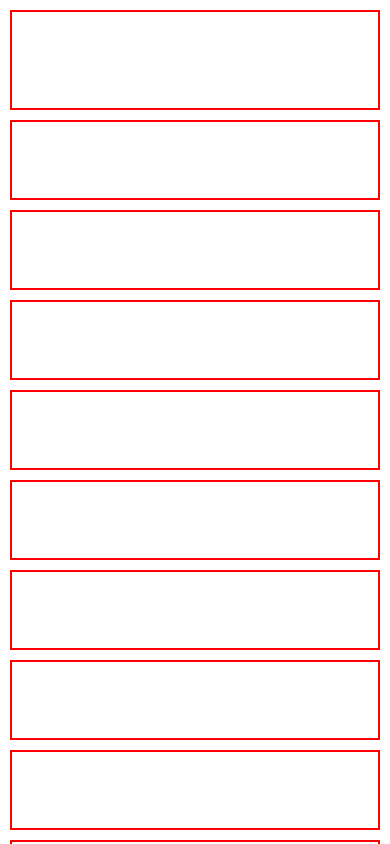
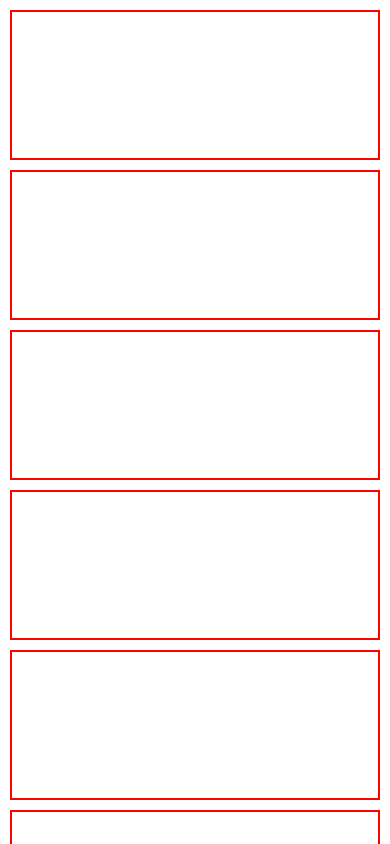
Before and after one commit to michalevinnn/Assignment2-Grid-CSS-Flex-Bootstrap_AI, a plain HTML site: page plainCSS-Copilot.html in a window 390 px wide. Shown: the top 844 px of the page. Drawn offline with Linux system fonts and the light colour scheme.

Commit message:
Update plainCSS-Copilot.css

```diff
--- a/plainCSS-Copilot.css
+++ b/plainCSS-Copilot.css
@@ -6,18 +6,23 @@
 
 body {
     font-family: Arial, sans-serif;
+    height: 100vh; /* Mandatory for percentages to work */
+    overflow: hidden; /* Prevents unnecessary scrolling */
 }
 
-/* Main container: 2-column layout */
+/* Main container */
 .container {
-    height: 100vh;
+    width: 100%;
+    height: 100%;
     padding: 10px;
+    /* Clears floats */
     overflow: hidden;
 }
 
 /* Sidebar: 20% width */
 .sidebar {
-    width: calc(20% - 5px);
+    /* Width 20% minus the right margin */
+    width: calc(20% - 10px);
     height: 100%;
     border: 2px solid red;
     float: left;
@@ -26,22 +31,28 @@ body {
 
 /* Main Content: 80% width */
 .main-content {
-    width: calc(80% - 5px);
+    width: 80%; /* The remaining width */
     height: 100%;
     float: left;
-    display: flex;
-    flex-direction: column;
-    gap: 10px;
 }
 
-/* Row: Each row gets equal height */
+/* Row: Each row gets equal height using Calc instead of Flex */
 .row {
-    flex: 1;
+    width: 100%;
+    /* Calculation: 100% height, minus two 10px margins, divided by 3 rows */
+    height: calc((100% - 20px) / 3);
+    float: left;
+    margin-bottom: 10px; /* Gap between rows */
+}
+
+/* Remove bottom margin for the last row to prevent overflow */
+.row:last-child {
     margin-bottom: 0;
 }
 
-/* Row 1: Four equal boxes (25% width each) */
+/* Row 1: Four equal boxes */
 .box-quarter {
+    /* Calculation: 25% minus 3 gaps of 10px distributed over 4 boxes (7.5px) */
     width: calc(25% - 7.5px);
     height: 100%;
     border: 2px solid red;
@@ -53,19 +64,21 @@ body {
     margin-right: 0;
 }
 
-/* Row 2: Left half (50% width) */
+/* Row 2: Left half */
 .half-left {
-    width: calc(50% - 5px);
+    width: calc(50% - 5px); /* 50% minus half gap */
     height: 100%;
     float: left;
     margin-right: 10px;
 }
 
-/* Row 2: Strips inside the left half */
+/* Row 2: Strips inside */
 .strip {
     width: 100%;
+    /* Half height minus half gap */
     height: calc(50% - 5px);
     border: 2px solid red;
+    float: left; /* Important to prevent margin collapse */
     margin-bottom: 10px;
 }
 
@@ -73,7 +86,7 @@ body {
     margin-bottom: 0;
 }
 
-/* Row 2: Right half (50% width) */
+/* Row 2: Right half */
 .half-right {
     width: calc(50% - 5px);
     height: 100%;
@@ -81,7 +94,7 @@ body {
     float: left;
 }
 
-/* Row 3: Wide box (66% width) */
+/* Row 3: Wide box */
 .box-wide {
     width: calc(66.66% - 5px);
     height: 100%;
@@ -90,7 +103,7 @@ body {
     margin-right: 10px;
 }
 
-/* Row 3: Narrow box (33% width) */
+/* Row 3: Narrow box */
 .box-narrow {
     width: calc(33.33% - 5px);
     height: 100%;
@@ -100,77 +113,43 @@ body {
 
 /* Responsive: Screens smaller than 750px */
 @media (max-width: 750px) {
+    body {
+        height: auto;
+        overflow: auto;
+    }
+
     .container {
         height: auto;
+        overflow: visible;
     }
 
-    .sidebar {
+    .sidebar,
+    .main-content,
+    .row,
+    .box-quarter,
+    .half-left,
+    .half-right,
+    .box-wide,
+    .box-narrow {
         width: 100%;
-        height: 100px;
+        height: auto; /* Reset calculated height */
         float: none;
         margin-right: 0;
         margin-bottom: 10px;
-    }
-
-    .main-content {
-        width: 100%;
-        height: auto;
-        float: none;
         display: block;
     }
 
-    .row {
-        margin-bottom: 10px;
-        height: auto;
-        overflow: hidden;
-    }
-
-    .box-quarter {
-        width: 100%;
-        height: auto;
-        min-height: 80px;
-        float: none;
-        margin-right: 0;
-        margin-bottom: 10px;
-    }
-
-    .box-quarter:last-child {
-        margin-bottom: 0;
+    /* Set fixed height for boxes on mobile for visibility */
+    .sidebar, .box-quarter, .half-right, .box-wide, .box-narrow {
+        height: 150px;
     }
 
     .half-left {
-        width: 100%;
-        height: auto;
-        float: none;
-        margin-right: 0;
-        margin-bottom: 10px;
-    }
-
-    .half-right {
-        width: 100%;
-        height: auto;
-        min-height: 80px;
-        float: none;
+        height: auto; /* Strip container adapts to content */
     }
 
     .strip {
-        height: 80px;
-        margin-bottom: 10px;
-    }
-
-    .box-wide {
-        width: 100%;
-        height: auto;
-        min-height: 80px;
-        float: none;
-        margin-right: 0;
-        margin-bottom: 10px;
-    }
-
-    .box-narrow {
-        width: 100%;
-        height: auto;
-        min-height: 80px;
+        height: 100px;
         float: none;
     }
 }
```
